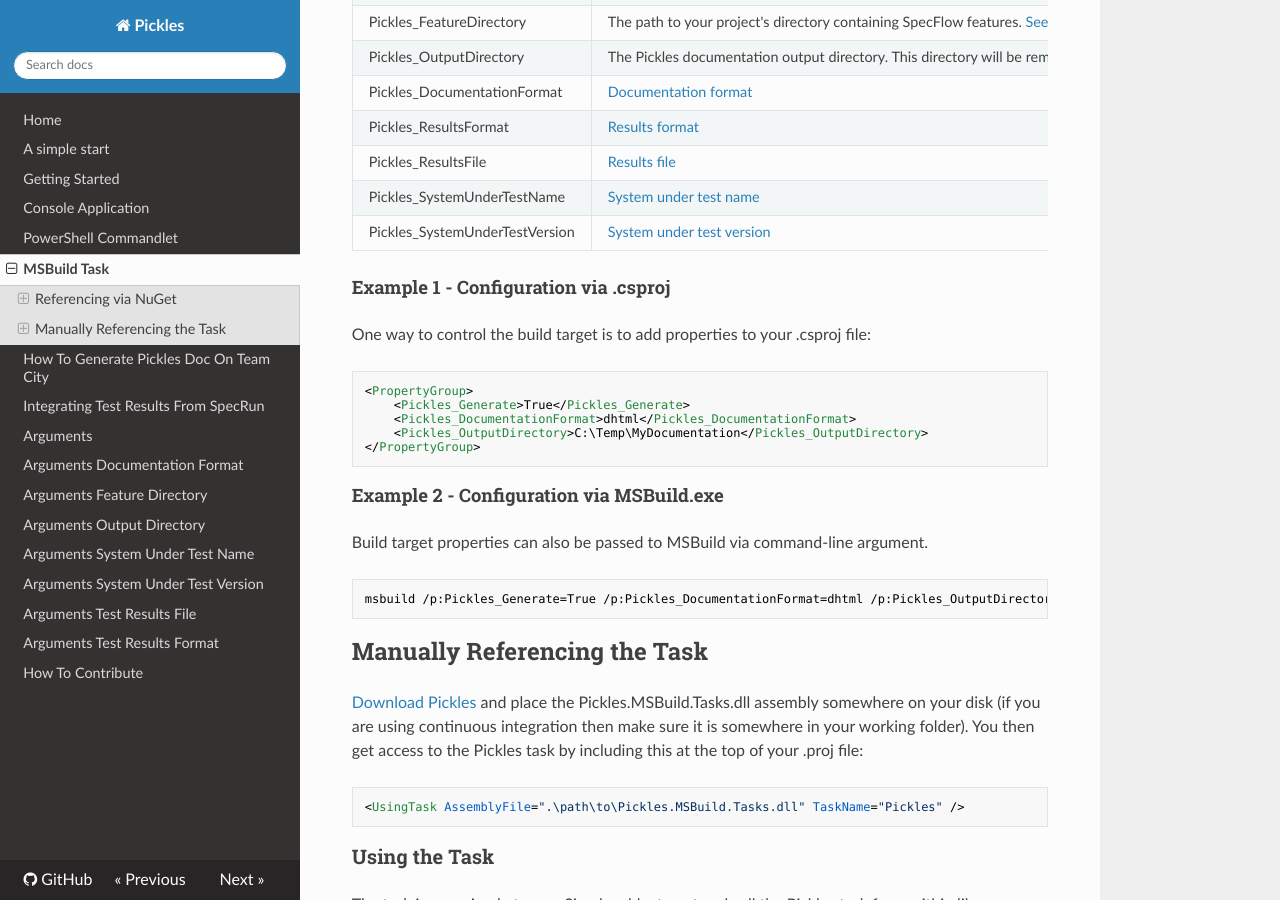
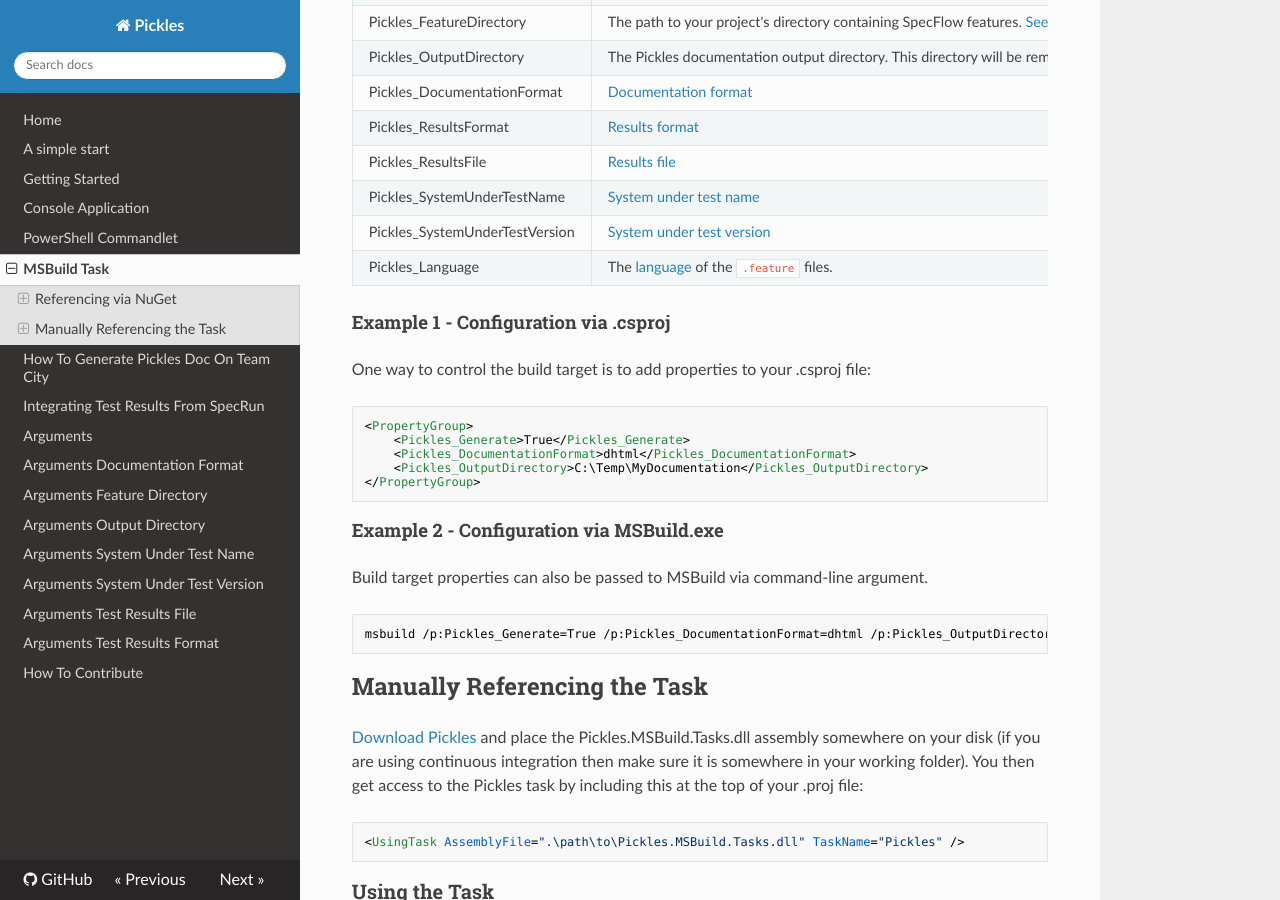
Before and after one commit to picklesdoc/docs, an MkDocs documentation site: the page built from docs/MSBuildTask.md, in a window 1280 px wide and 900 px high, scrolled down 473 px. Built offline with MkDocs 1.6.1, drawn with Linux system fonts in a browser that asks for light colours; nearby versions of some CDN libraries; old or Windows-style settings are respelled for this version of MkDocs.

Commit message:
Add entry for Pickles_Language

```diff
--- a/docs/MSBuildTask.md
+++ b/docs/MSBuildTask.md
@@ -18,6 +18,7 @@ The default build target is configurable via the following MSBuild properties:
 | Pickles_ResultsFile            | [Results file](ArgumentsTestResultsFile.md)                                         | [See Pickles documentation](ArgumentsTestResultsFile.md)
 | Pickles_SystemUnderTestName    | [System under test name](ArgumentsSystemUnderTestName.md)                           | [See Pickles documentation](ArgumentsSystemUnderTestName.md)
 | Pickles_SystemUnderTestVersion | [System under test version](ArgumentsSystemUnderTestVersion.md)                     | [See Pickles documentation](ArgumentsSystemUnderTestVersion.md)
+| Pickles_Language               | The [language](https://github.com/cucumber/cucumber/wiki/Spoken-languages) of the `.feature` files. | `en` for English
 
 #### Example 1 - Configuration via .csproj
 
```
